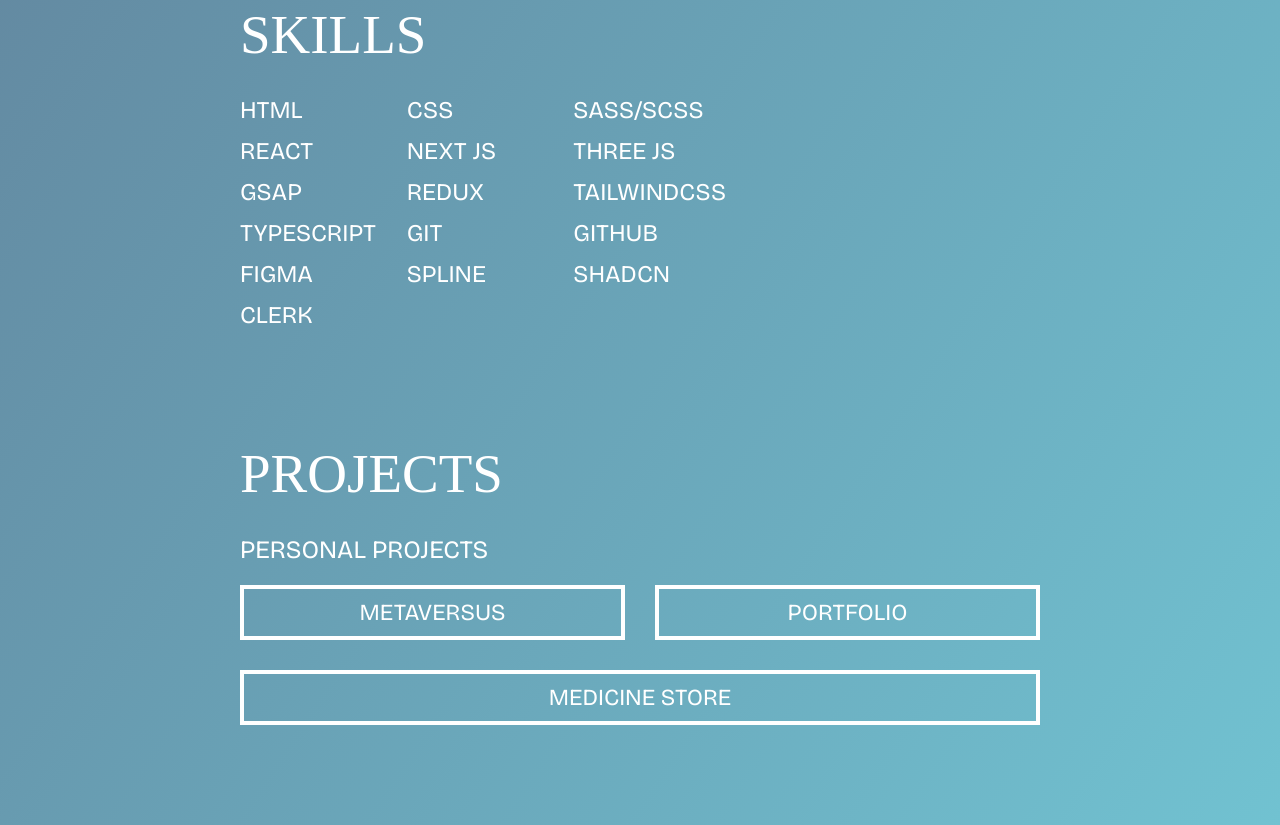
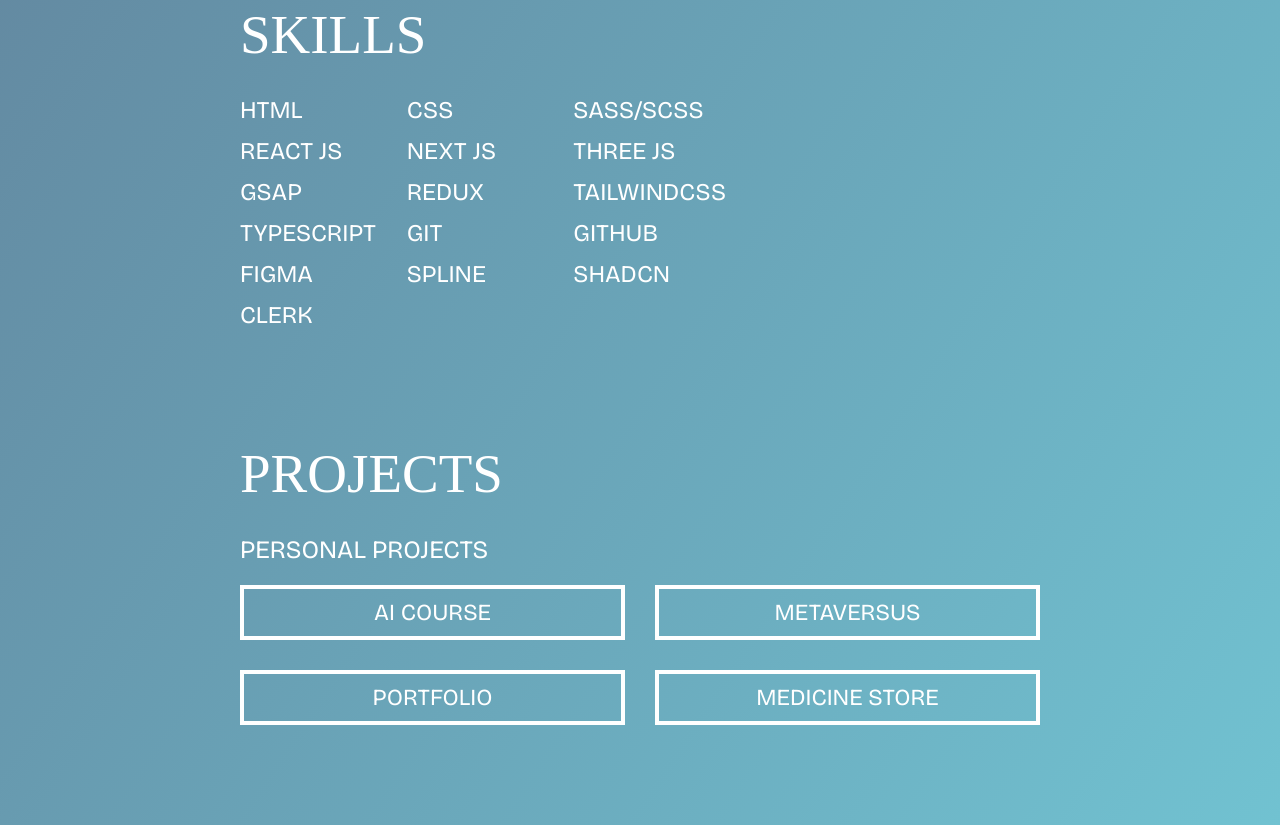
Before and after one commit to ksunwy/landing, a plain HTML site: page index.html in a window 1280 px wide. Shown: the part 1111-1936 px from the top of the page. Drawn offline with nearby package versions, Linux system fonts and the light colour scheme; a web font is replaced by a local one.

Commit message:
update index.html

```diff
--- a/index.html
+++ b/index.html
@@ -47,7 +47,7 @@
                 <div class="items">html</div>
                 <div class="items">css</div>
                 <div class="items">sass/scss</div>
-                <div class="items">react</div>
+                <div class="items">react js</div>
                 <div class="items">next js</div>
                 <div class="items">three js</div>
                 <div class="items">gsap</div>
@@ -68,6 +68,7 @@
             <div class="type">
                 <p class="text">personal projects</p>
                 <div class="list">
+                    <a target="_blank" href="https://ai-course.netlify.app/" class="button project" type="button">AI course</a>
                     <a target="_blank" href="https://metaversus-self-phi.vercel.app/" class="button project" type="button">metaversus</a>
                     <a target="_blank" href="https://landing-pi-ten.vercel.app" class="button project" type="button">portfolio</a>
                     <a target="_blank" href="https://medicine-store-ruddy.vercel.app" class="button project" type="button">medicine store</a>
```
